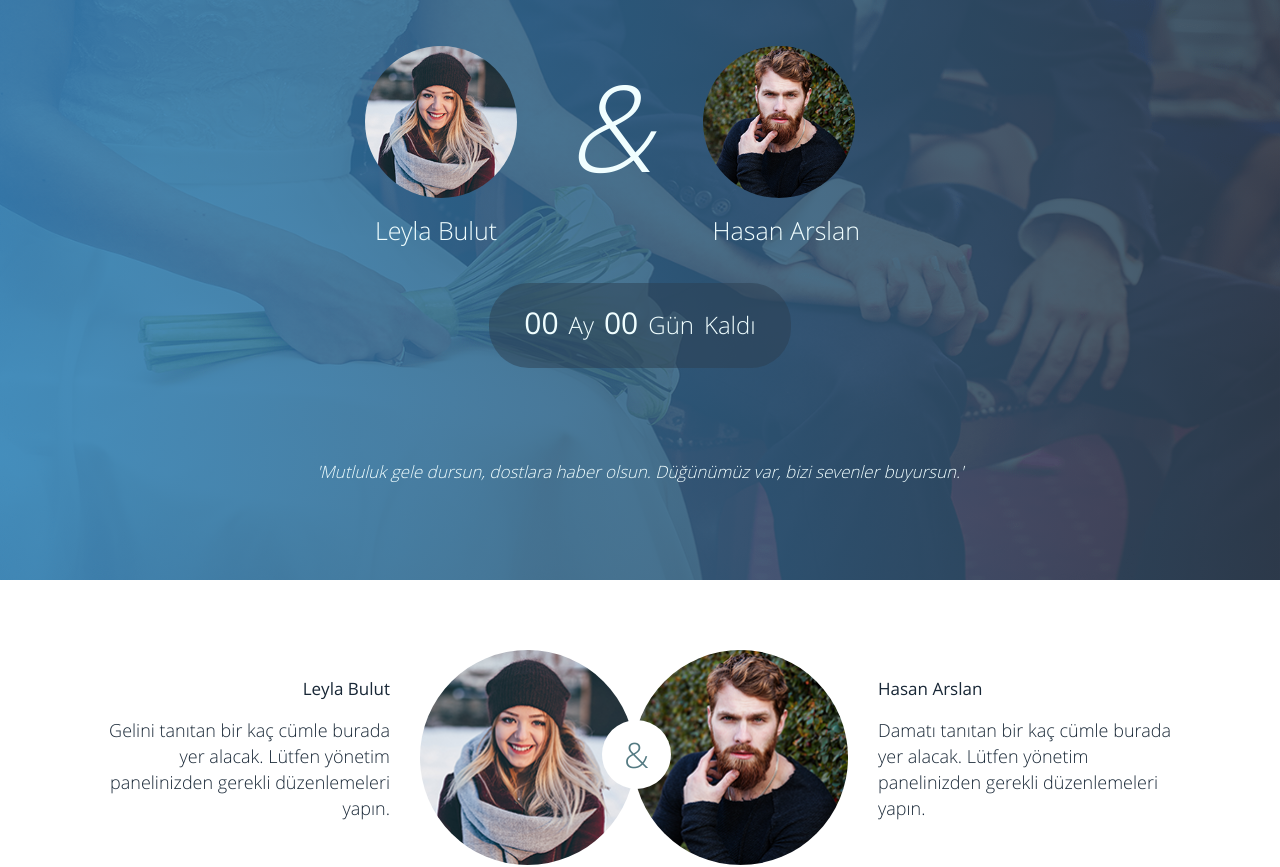
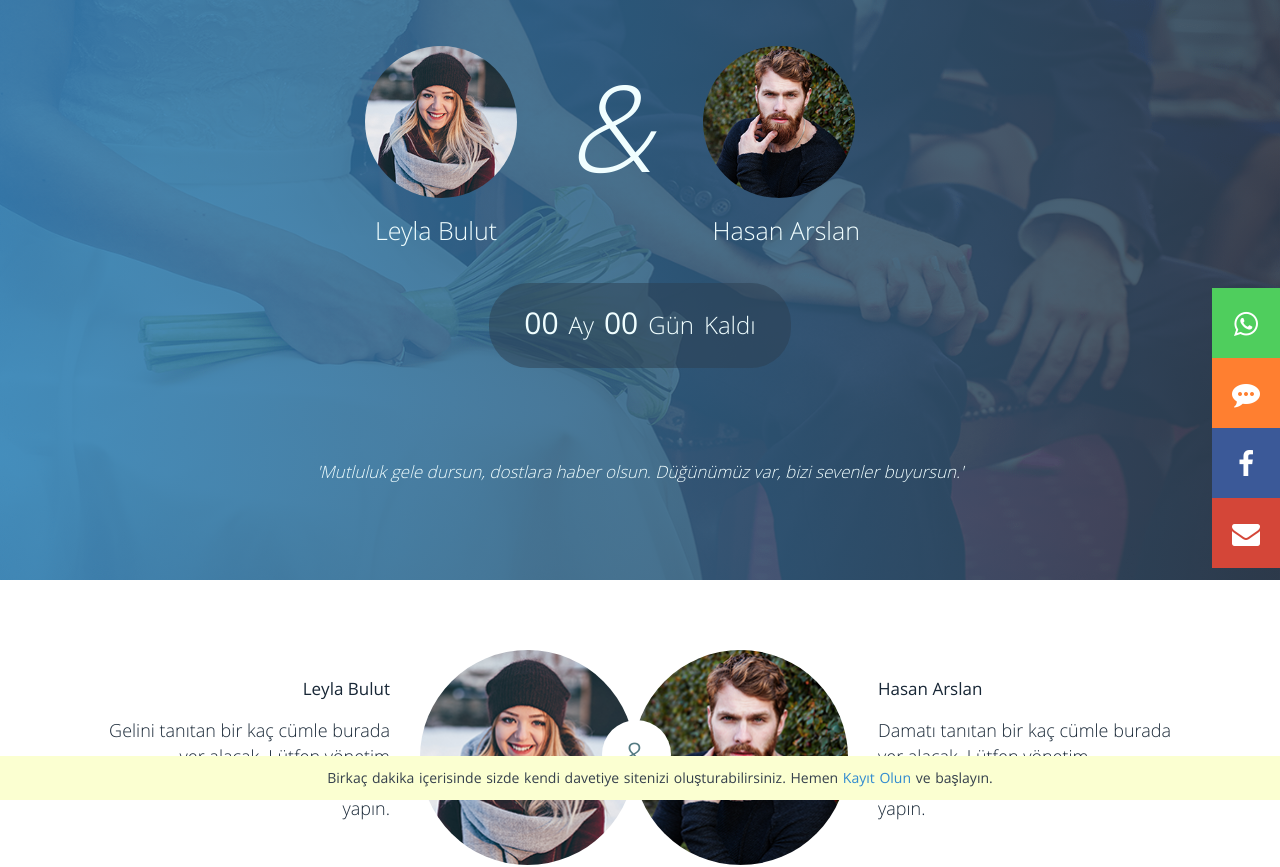
Before and after one commit to berat/Davetiyem.co-React, a Next.js app: page /damatgelin in a window 1280 px wide. Shown: the top 867 px of the page. Built offline with nearby package versions, Linux system fonts and the light colour scheme.

Commit message:
user sayfası sosyal medya iconları ve kayıt bar ı eklendi

```diff
--- a/components/users/layout.js
+++ b/components/users/layout.js
@@ -1,5 +1,6 @@
 import Head from 'next/head'
 import GA from 'react-ga'
+import Link from 'next/link'
 import { hotjar } from 'react-hotjar'
 import Header from './header'
 import Bio from './bio'
@@ -15,12 +16,12 @@ import Days from './days'
 
 // }
 
-
 function Layout({ children }) {
   return (
     <div id="userPage">
       <Head>
         <title>Örnek Düğün Davetiyesi</title>
+        <link rel="stylesheet" href="https://maxcdn.bootstrapcdn.com/font-awesome/4.7.0/css/font-awesome.min.css" />
         <meta name="viewport" content="initial-scale=1.0, width=device-width" />
         <meta
           name="keywords"
@@ -65,6 +66,55 @@ function Layout({ children }) {
       <Comments />
       <Galeri />
       <Days />
+      <div id="aramizaKatil">
+        <div className="aramizaKatil">
+          <p>
+            Birkaç dakika içerisinde sizde kendi davetiye sitenizi
+            oluşturabilirsiniz. Hemen{' '}
+            <Link href="/katil">
+              <a>Kayıt Olun</a>
+            </Link>{' '}
+            ve başlayın.
+          </p>
+        </div>
+      </div>
+      <div className="socialMedia">
+        <ul>
+          <li className="whatsapp">
+            <a
+              target="_blank"
+              href="whatsapp://send?abid=&text=Merhaba, yakın zamanda evleniyoruz. 🎉 Sizi de aramızda görmek isteriz. Davetiyemizi online olarak ulaşmak için : http://davetiyem.co/damatgelin adresine gidebilirsiniz. Bekliyoruz 	😊"
+            >
+              <i className="fa fa-whatsapp" />
+            </a>
+          </li>
+          <li className="sms">
+            <a
+              target="_blank"
+              href="sms:?body=Merhaba, yakın zamanda evleniyoruz. 🎉 Sizi de aramızda görmek isteriz. Davetiyemizi online olarak ulaşmak için : http://davetiyem.co/damatgelin adresine gidebilirsiniz. Bekliyoruz 	😊"
+            >
+              <i className="fa fa-commenting" />
+            </a>
+          </li>
+          <li className="facebook">
+            <a
+              target="_blank"
+              href="http://www.facebook.com/sharer/sharer.php?u=http://davetiyem.co/damatgelin"
+            >
+              <i className="fa fa-facebook-f" />
+            </a>
+          </li>
+          <li className="mail">
+            <a
+              target="_blank"
+              href="mailto:?subject=Evleniyoruz, Düğünümüze Davetleisiniz?&body=Merhaba, yakın zamanda evleniyoruz. 🎉 Sizi de aramızda görmek isteriz. Davetiyemizi online olarak ulaşmak için : http://davetiyem.co/damatgelin adresine gidebilirsiniz. Bekliyoruz 	😊"
+            >
+              <i className="fa fa-envelope" />
+            </a>
+          </li>
+        </ul>
+      </div>
+
       {children}
     </div>
   )
```
